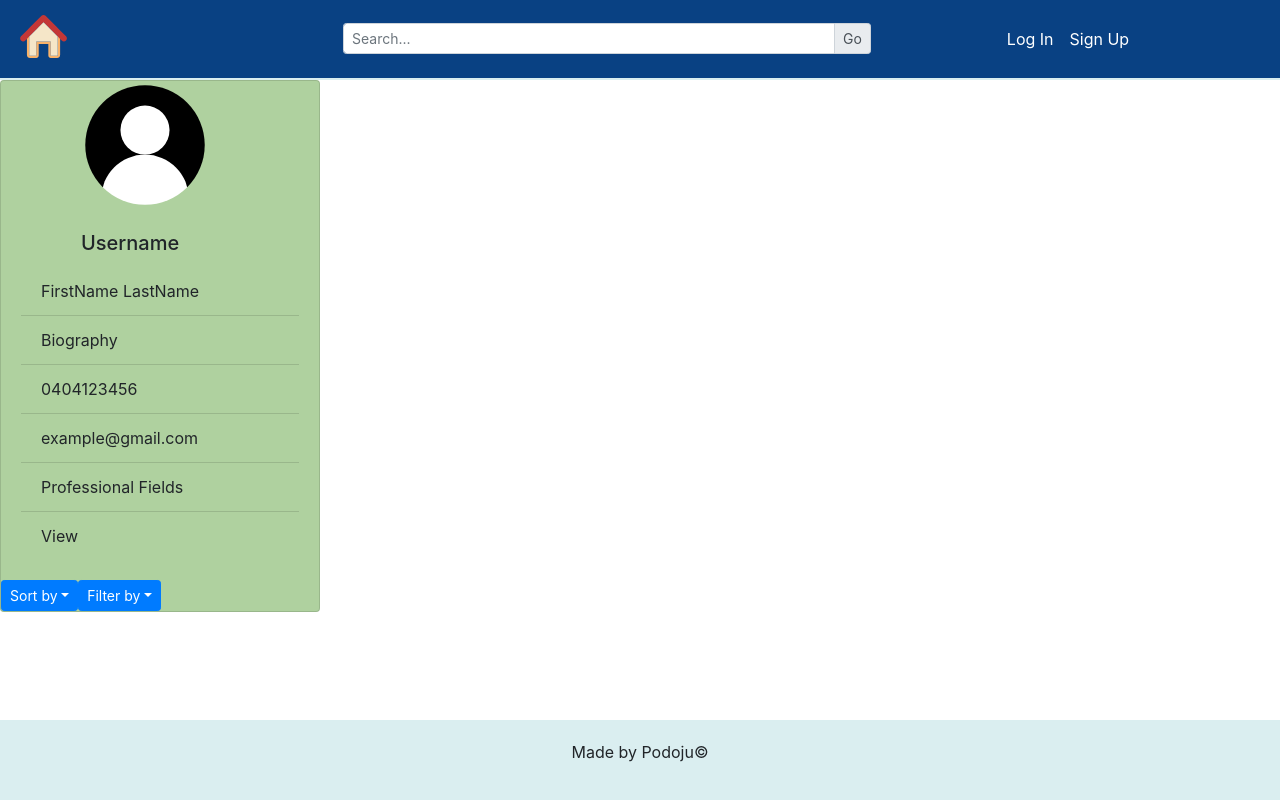
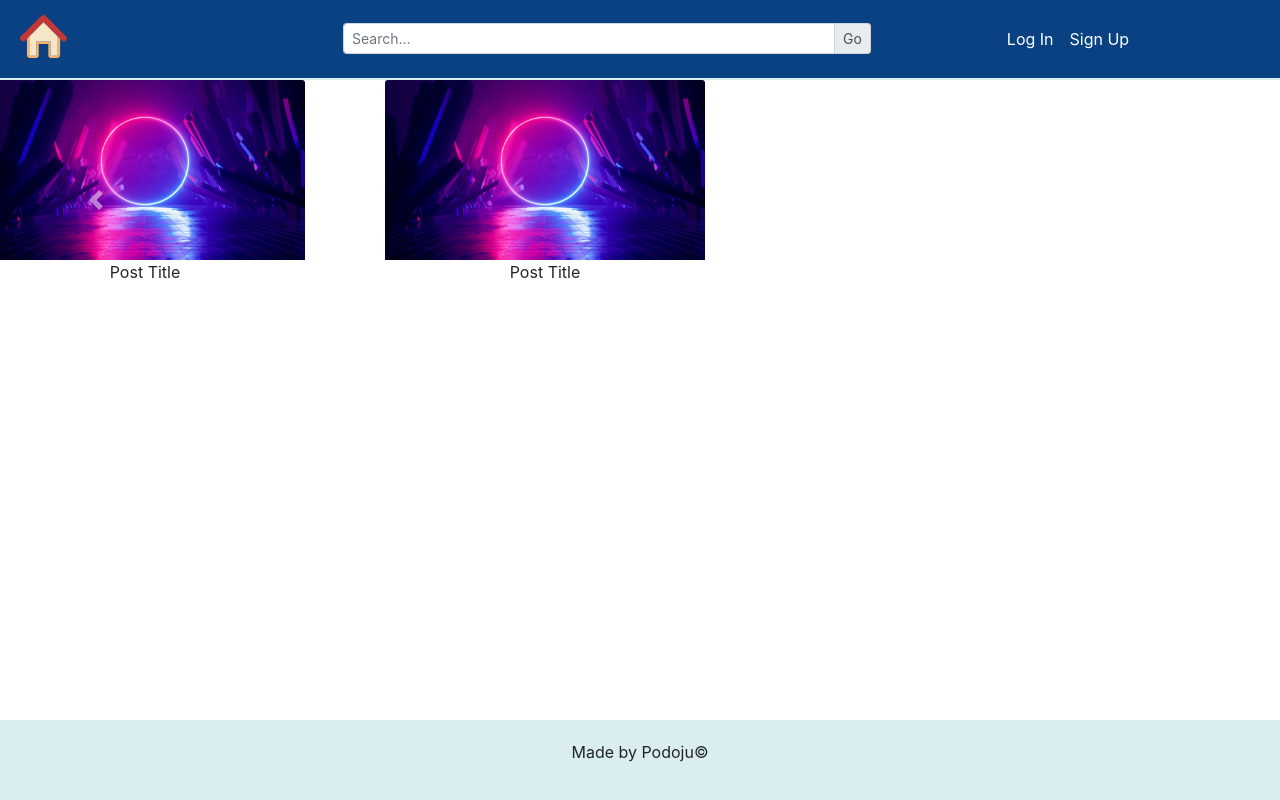
Before and after one commit to arrikenw/IT-Project, a React (Create React App) app in the folder client/: page / in a window 1280 px wide. Built offline with nearby package versions, Linux system fonts and the light colour scheme; no server answers; the HTML template or start-up script is replaced by a standard one.

Commit message:
update carousel and post

```diff
--- a/client/src/App.js
+++ b/client/src/App.js
@@ -17,6 +17,7 @@ import ProfileDetails from './components/ProfileDetails/ProfileDetails';
 //bootstrap
 import "react-bootstrap/dist/react-bootstrap.min.js";
 import Profile from "./components/ProfileDetails/Profile";
+import PinnedBarCarousel from "./components/HomePage/PinnedBarCarousel";
 
 
 
@@ -73,7 +74,7 @@ class App extends React.Component {
                 <div style={{width: "100vw", height: "80%", backgroundColor: "white"}}>
                     <Router>
                         <Route exact path = "/">
-                            <ProfileDetails token={this.state.token}></ProfileDetails>
+                            <PinnedBarCarousel setToken = {this.setToken}/>
                         </Route>
                         <Route path = "/home">
                             <Home setToken = {this.setToken}/>
--- /dev/null
+++ b/client/src/components/HomePage/PinnedBarCarousel.js
@@ -0,0 +1,18 @@
+import React, {Component} from "react";
+import {Carousel,Row} from 'react-bootstrap';
+import PinnedPost from "./PinnedPost";
+
+class PinnedBarCarousel extends Component {
+    render() {
+        return (
+            <Carousel>
+                <Carousel.Item>
+                    <Row>
+                        <PinnedPost token = {this.props.token}/>
+                    </Row>
+                </Carousel.Item>
+            </Carousel>
+        );
+    }
+}
+export default PinnedBarCarousel;
--- /dev/null
+++ b/client/src/components/HomePage/PinnedPost.js
@@ -0,0 +1,29 @@
+import React, {Component} from "react";
+import Axios from 'axios';
+import {Card,Row,Col} from "react-bootstrap";
+
+class PinnedPost extends Component {
+    render(){
+        return (
+            <div>
+                <Row>
+                    <Col style = {{width: '25rem', height: "15rem"}}>
+                        <div style = {{width: '20rem', height: "11rem"}}>
+                            <Card.Img variant = "top" src = {require("../../assets/picture.jpg")} />
+                            <Card.Text style = {{textAlign: "center"}}>Post Title</Card.Text>
+                        </div>
+                    </Col>
+
+                    <Col style = {{width: '25rem', height: "15rem"}}>
+                        <div style = {{width: '20rem', height: "11rem"}}>
+                            <Card.Img variant = "top" src = {require("../../assets/picture.jpg")} />
+                            <Card.Text style = {{textAlign: "center"}}>Post Title</Card.Text>
+                        </div>
+                    </Col>
+                </Row>
+            </div>
+        )
+    }
+}
+
+export default PinnedPost;
```
Also changed, not shown: client/src/components/Error/Error404.js (added, +11 -0 lines), client/src/components/PostPage/PostForm.js (+14 -0 lines), client/src/components/ProfileDetails/ProfileDetails.js (+5 -5 lines).
